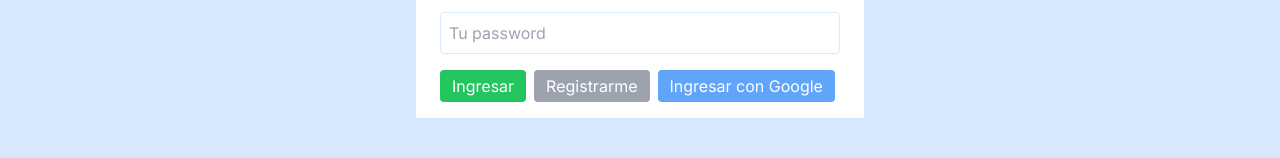
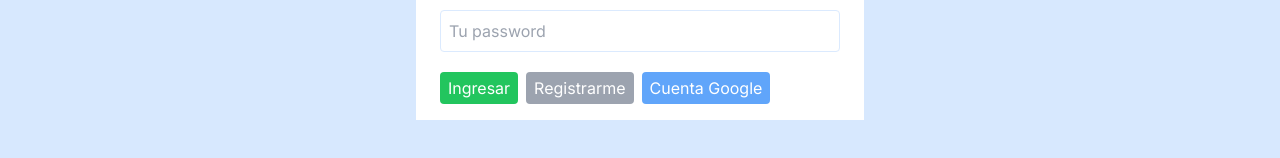
Before and after one commit to clarknicasio/Ecommerce-Next, a Next.js app: page /admin in a window 1280 px wide. Shown: the part 392-550 px from the top of the page. Built offline with nearby package versions, Linux system fonts and the light colour scheme; no server answers.

Commit message:
Smal fixes

```diff
--- a/app/admin/page.js
+++ b/app/admin/page.js
@@ -15,12 +15,12 @@ export default function Admin() {
       <div className="flex justify-between items-center mb-4">
         <div>
           <Link href="/admin/create">
-            <button className="bg-blue-500 text-white py-2 px-4 rounded mr-2">Agregar producto</button>
+            <button className="bg-blue-500 text-white py-2 px-3 rounded mr-2">Nuevo producto</button>
           </Link>
           <Link href="/admin/purchases">
-            <button className="bg-blue-500 text-white py-2 px-4 rounded mr-2">Ver compras</button>
+            <button className="bg-blue-500 text-white py-2 px-3 rounded mr-2">Compras</button>
           </Link>
-          <button type="submit" onClick={()=> logout()} className="bg-red-500 text-white py-2 px-4 rounded">Logout</button>
+          <button type="submit" onClick={()=> logout()} className="bg-red-500 text-white py-2 px-3 rounded">Logout</button>
         </div>
       </div>
 
--- a/app/ui/auth/loginForm.js
+++ b/app/ui/auth/loginForm.js
@@ -48,9 +48,9 @@ const LoginForm = () => {
                 onChange={handleChange}
                 />
 
-                <button type="submit" onClick={()=> loginUser(values)} className="bg-green-500 text-white py-1 px-3 rounded mr-2">Ingresar</button>
-                <button type="submit" onClick={()=> registerUser(values)} className="bg-gray-400 text-white py-1 px-3 rounded mr-2">Registrarme</button>
-                <button type="submit" onClick={googleLogin} className="bg-blue-400 text-white py-1 px-3 rounded">Ingresar con Google</button>
+                <button type="submit" onClick={()=> loginUser(values)} className="bg-green-500 text-white py-1 px-2 rounded mr-2 mt-1">Ingresar</button>
+                <button type="submit" onClick={()=> registerUser(values)} className="bg-gray-400 text-white py-1 px-2 rounded mr-2 mt-1">Registrarme</button>
+                <button type="submit" onClick={googleLogin} className="bg-blue-400 text-white py-1 px-2 rounded mt-1">Cuenta Google</button>
             </form>
         </div>
     );
```
